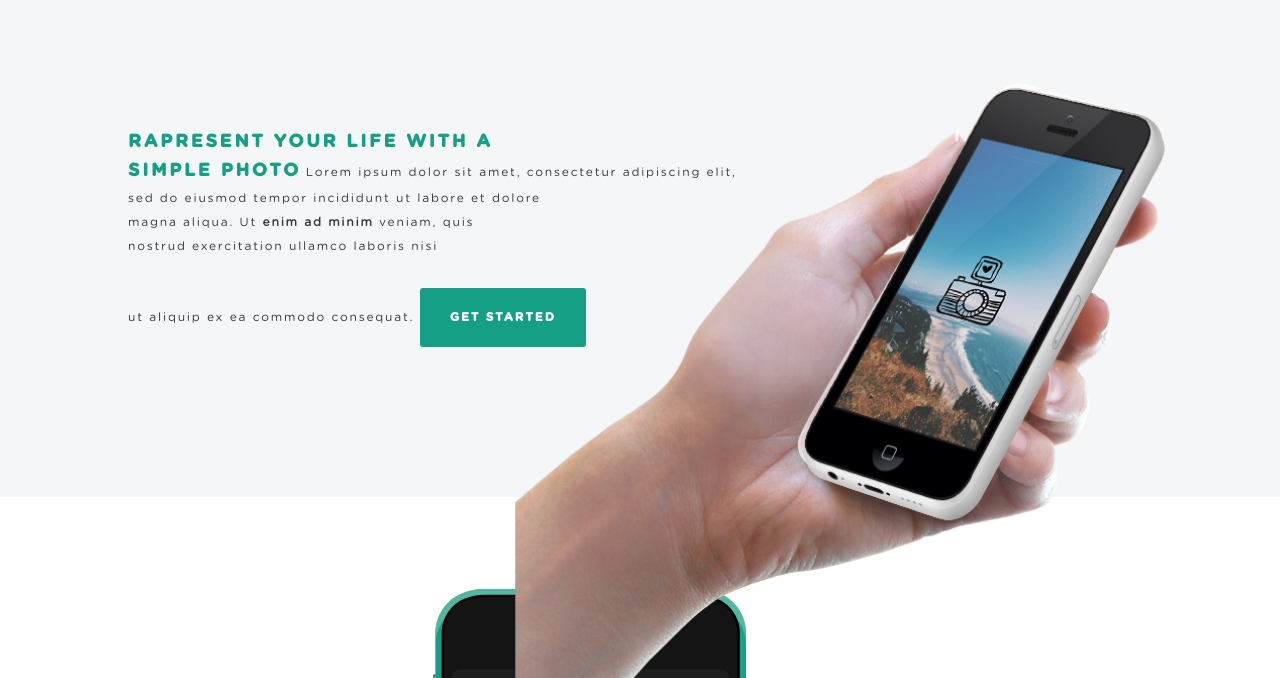
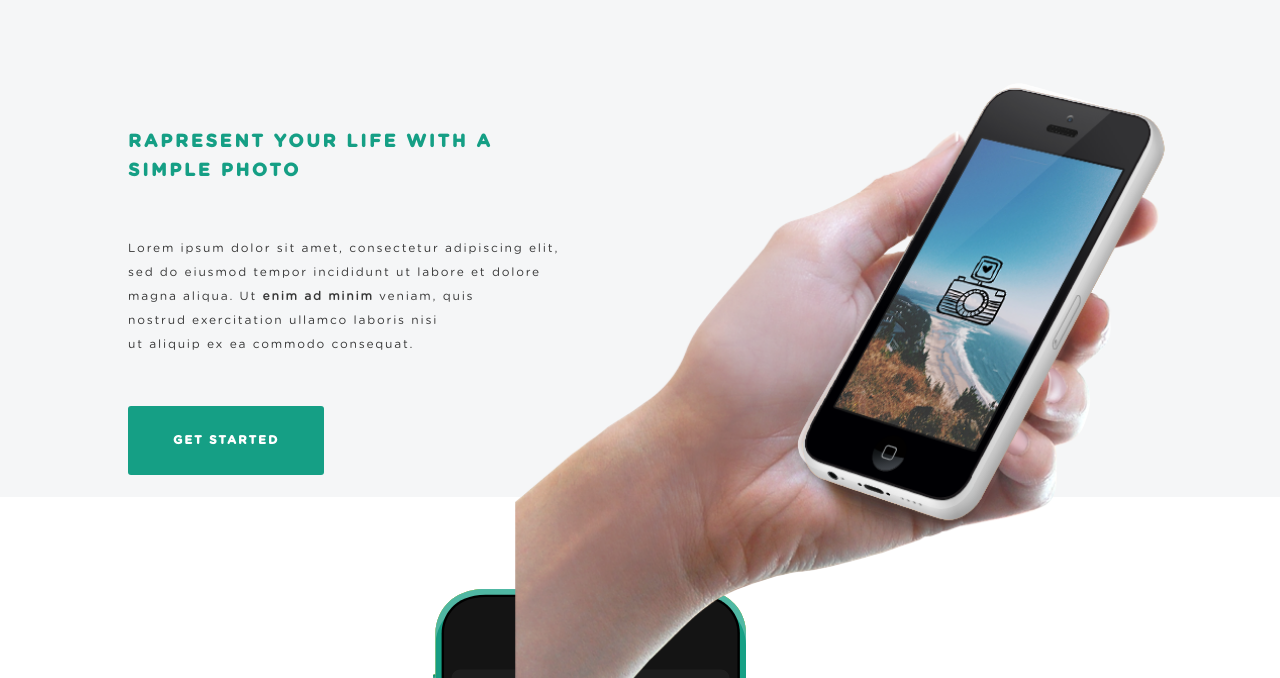
Before and after one commit to kciucias/Photo-Studio, a website: page index.html in a window 1280 px wide. Shown: the part 802-1480 px from the top of the page. Drawn offline with Linux system fonts and the light colour scheme.

Commit message:
finish second section

```diff
--- a/index.html
+++ b/index.html
@@ -25,7 +25,7 @@
 			<h1 class="heading_primary">
 				<span class="heading_primary--main">your life , a photo</span>
 				<span class="heading_primary--sub">print your life in a simple photo</span>
-				<a href="#" class="btn btn--green btn--animate">Get started</a>
+				<a href="#" class="btn btn--primary btn--green btn--animate">Get started</a>
 			</h1>
 		</div>
 
@@ -44,7 +44,7 @@
 				<span class="heading_secondary--sub">
 					Lorem ipsum dolor sit amet, consectetur adipiscing elit,<br> sed do eiusmod tempor incididunt ut labore et dolore<br> magna aliqua. Ut <strong class="strong">enim ad minim</strong> veniam, quis<br> nostrud exercitation ullamco laboris nisi<br> ut aliquip ex ea commodo consequat.
 				</span>
-				<a href="#" class="btn btn--green btn--animate">Get started</a>
+				<a href="#" class="btn btn--secondary btn--green btn--animate">Get started</a>
 			</h2>
 		</div>
 	</section>
--- a/sass/base/_typography.scss
+++ b/sass/base/_typography.scss
@@ -13,12 +13,14 @@
 		display: block;
 		font-weight: 500;
 		letter-spacing: .24rem;
+		margin-bottom: 3rem;
 	}
 } // add animation to h1
 
 
 .heading_secondary {
 	&--main {
+		display: block;
 		color: $color-green;
 		font-size: 1.8rem;
 		font-weight: 700;
@@ -28,6 +30,7 @@
 		margin-bottom: 5rem;
 	}
 	&--sub {
+		display: block;
 		color: $color-grey-light;
 		font-family: Gotham Rounded Book;
 		font-size: 1.2rem;
--- a/sass/components/_buttons.scss
+++ b/sass/components/_buttons.scss
@@ -7,15 +7,22 @@
         border-radius: .3rem;
         text-decoration: none;
         border: none;
-        margin-top: 3rem;
+        //margin-top: 3rem;
         cursor: pointer;
-        padding: 2rem 3rem;
         font-size: 1.2rem;
         font-weight: 700;
         //line-height: 2rem;
         letter-spacing: .18rem;
         position: relative; // for absolute ::after
         display: inline-block;
+    }
+
+    &--primary {
+        padding: 2rem 3rem;
+    }
+
+    &--secondary {
+        padding: 2.5rem 4.5rem;
     }
 
     &--green {
--- a/sass/layout/_second.scss
+++ b/sass/layout/_second.scss
@@ -4,6 +4,7 @@
 	min-height: 100vh;
 	height: 47rem;
 	justify-content: center;
+	overflow: hidden;
 	&_text-box {
 		display: flex;
 		flex-direction: column;
```
Also changed, not shown: css/style.css, css/style.prefixed.css, 2 other files.
